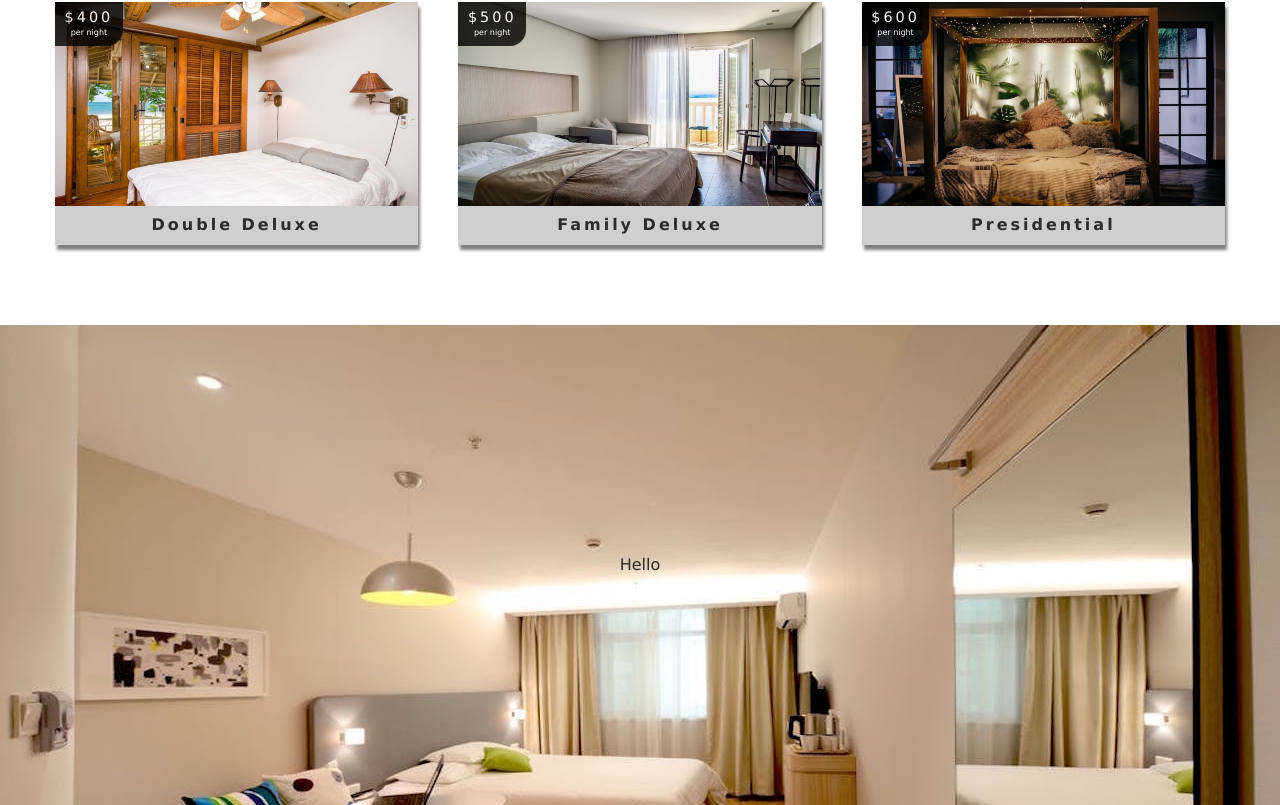
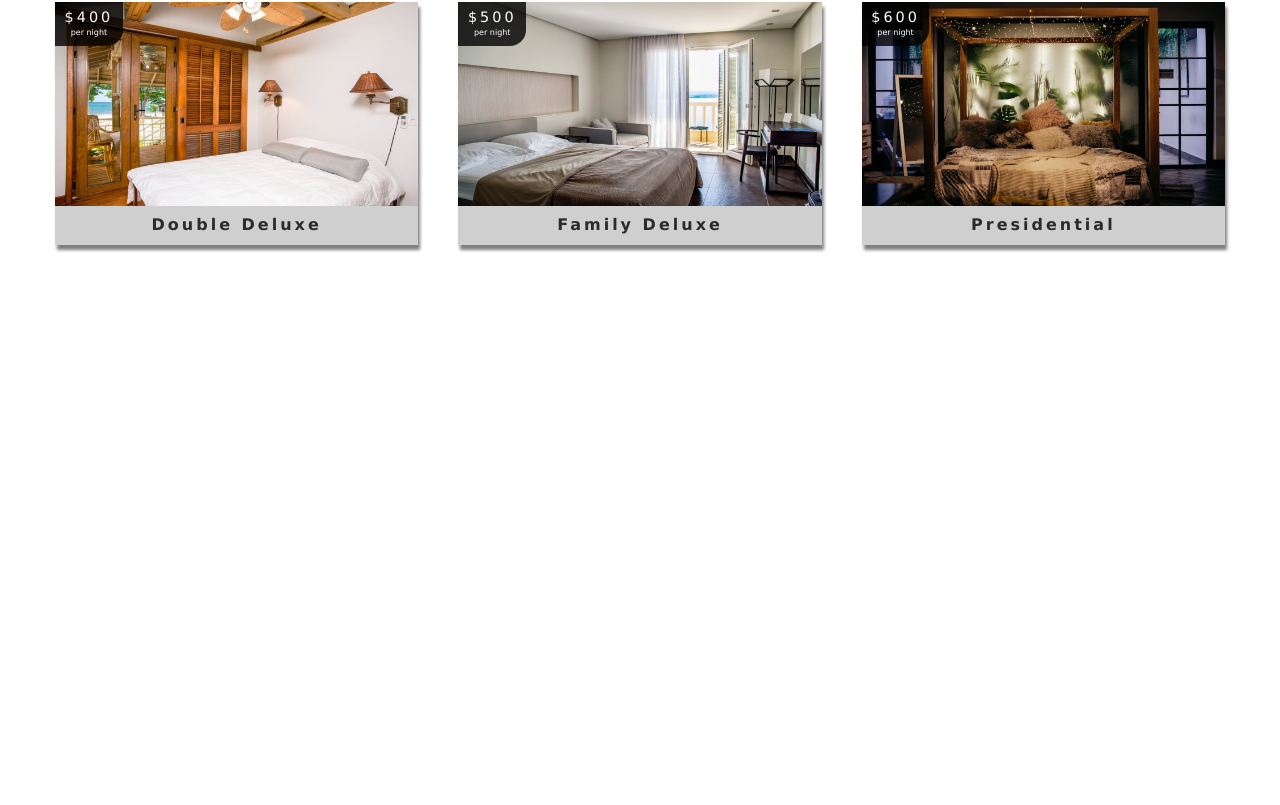
Before and after one commit to Giselesoubeiga/Oasis, a React (Create React App) app: page / in a window 1280 px wide. Shown: the part 1584-2389 px from the top of the page. After the commit the page ends 1909 px from the top, so only its background shows below. Built offline with nearby package versions, Linux system fonts and the light colour scheme.

Commit message:
fixed error

```diff
--- a/src/pages/Home.js
+++ b/src/pages/Home.js
@@ -4,7 +4,7 @@ import Banner from "../components/Banner";
 import{Link} from "react-router-dom";
 import Services from "../components/Services";
 import FuturedRooms from "../components/FeaturedRooms";
-import Button from "../components/StyledHero";
+
 
 
 export default function Home() {
@@ -18,7 +18,7 @@ export default function Home() {
     </Hero>
     <Services/>
     <FuturedRooms/>
-    <Button>Hello</Button>
+
     </>
     );
 
```
Also changed, not shown: 1 other file (tests, documents, lock files or other folders).
